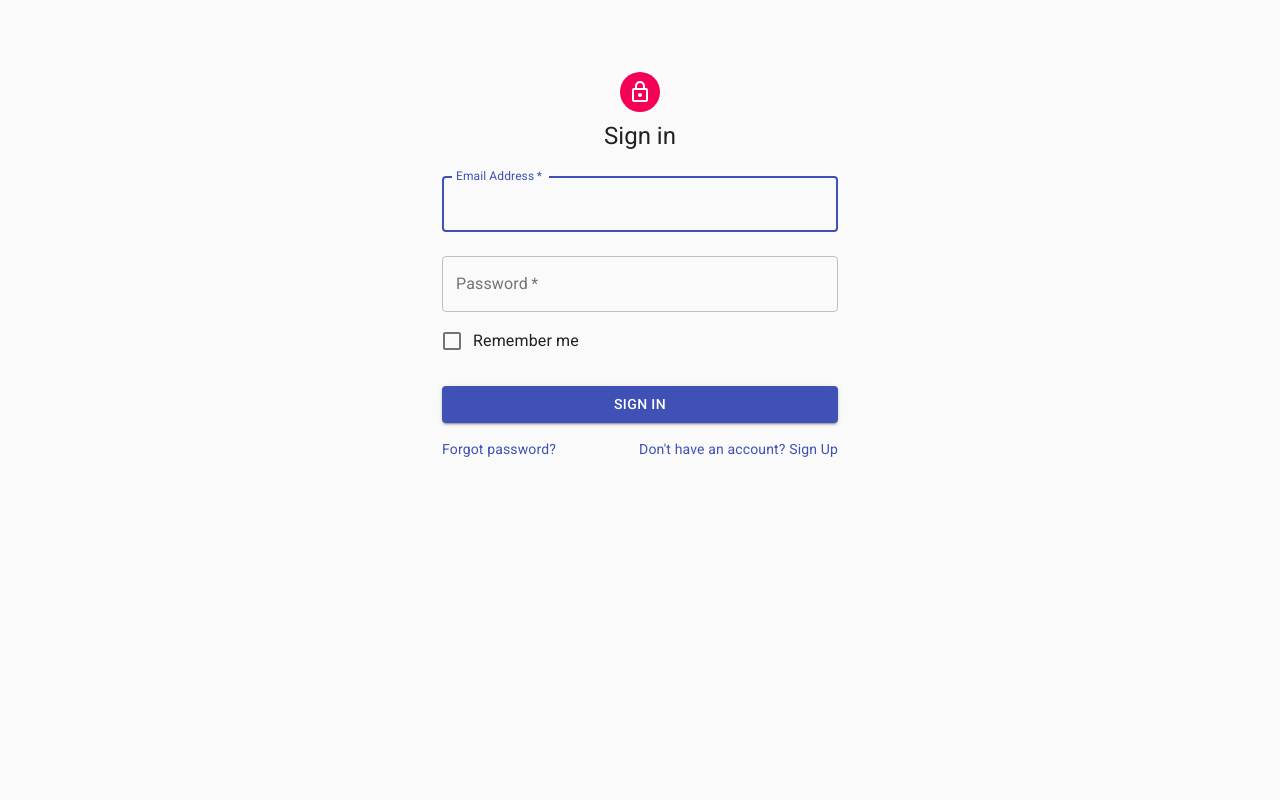
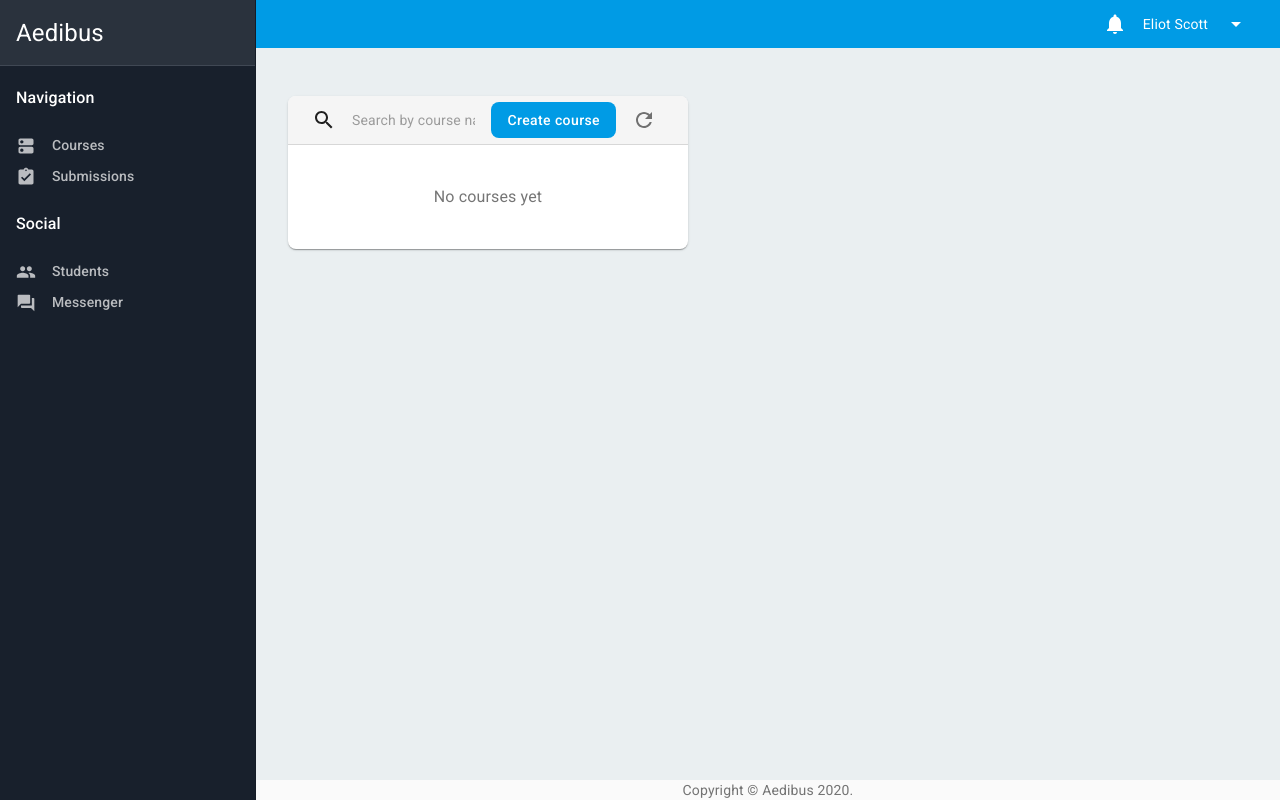
Before and after one commit to evscott/aedibus-web-client, a React (Create React App) app: page / in a window 1280 px wide. Built offline with nearby package versions, Linux system fonts and the light colour scheme; a web font is replaced by a local one.

Commit message:
Saving work

```diff
--- a/src/Components/Dashboard/Dashboard.js
+++ b/src/Components/Dashboard/Dashboard.js
@@ -5,9 +5,9 @@ import CssBaseline from '@material-ui/core/CssBaseline';
 import Hidden from '@material-ui/core/Hidden';
 import Typography from '@material-ui/core/Typography';
 import Link from '@material-ui/core/Link';
-import Navigator from './Navigator';
+import Sidebar from './Sidebar/Sidebar';
 import Content from './Content';
-import Header from './Header';
+import Header from './Header/Header';
 import Grid from "@material-ui/core/Grid";
 
 function Copyright() {
@@ -156,10 +156,6 @@ const styles = {
         padding: theme.spacing(6, 4),
         background: '#eaeff1',
     },
-    footer: {
-        padding: theme.spacing(2),
-        background: '#eaeff1',
-    },
 };
 
 function Dashboard(props) {
@@ -176,7 +172,7 @@ function Dashboard(props) {
                 <CssBaseline />
                 <nav className={classes.drawer}>
                     <Hidden smUp implementation="js">
-                        <Navigator
+                        <Sidebar
                             PaperProps={{ style: { width: drawerWidth } }}
                             variant="temporary"
                             open={mobileOpen}
@@ -184,21 +180,19 @@ function Dashboard(props) {
                         />
                     </Hidden>
                     <Hidden xsDown implementation="css">
-                        <Navigator PaperProps={{ style: { width: drawerWidth } }} />
+                        <Sidebar PaperProps={{ style: { width: drawerWidth } }} />
                     </Hidden>
                 </nav>
                 <div className={classes.app}>
                     <Header onDrawerToggle={handleDrawerToggle} />
                     <main className={classes.main}>
-                        <Grid containe>
+                        <Grid container>
                             <Grid item lg={5} md={12} xs={12}>
                                 <Content />
                             </Grid>
                         </Grid>
                     </main>
-                    <footer className={classes.footer}>
-                        <Copyright />
-                    </footer>
+                    <Copyright/>
                 </div>
             </div>
         </ThemeProvider>
--- a/src/Components/Dashboard/Header.js
+++ /dev/null
@@ -1,96 +0,0 @@
-import React from 'react';
-import PropTypes from 'prop-types';
-import AppBar from '@material-ui/core/AppBar';
-import Grid from '@material-ui/core/Grid';
-import IconButton from '@material-ui/core/IconButton';
-import NotificationsIcon from '@material-ui/icons/Notifications';
-import Toolbar from '@material-ui/core/Toolbar';
-import Tooltip from '@material-ui/core/Tooltip';
-import ArrowDropDownIcon from '@material-ui/icons/ArrowDropDown';
-import { withStyles } from '@material-ui/core/styles';
-import Menu from "@material-ui/core/Menu";
-import EmojiPeopleIcon from '@material-ui/icons/EmojiPeople';
-import MenuItem from "@material-ui/core/MenuItem";
-import AccountCircleIcon from '@material-ui/icons/AccountCircle';
-import SettingsIcon from '@material-ui/icons/Settings';
-
-const lightColor = 'rgba(255, 255, 255, 0.7)';
-
-const styles = theme => ({
-    secondaryBar: {
-        zIndex: 0,
-    },
-    menuButton: {
-        marginLeft: -theme.spacing(1),
-    },
-    iconButtonAvatar: {
-        padding: 4,
-    },
-    link: {
-        textDecoration: 'none',
-        color: lightColor,
-        '&:hover': {
-            color: theme.palette.common.white,
-        },
-    },
-    button: {
-        borderColor: lightColor,
-    },
-});
-
-function Header(props) {
-    const { classes } = props;
-    const [anchorEl, setAnchorEl] = React.useState(null);
-
-    const handleClick = event => {
-        setAnchorEl(event.currentTarget);
-    };
-
-    const handleClose = () => {
-        setAnchorEl(null);
-    };
-
-    return (
-        <React.Fragment>
-            <AppBar color="primary" position="sticky" elevation={0}>
-                <Toolbar>
-                    <Grid container spacing={1} alignItems="center">
-                        <Grid item xs />
-                        <Grid item>
-                            <Tooltip title="Alerts • No alerts">
-                                <IconButton color="inherit">
-                                    <NotificationsIcon />
-                                </IconButton>
-                            </Tooltip>
-                        </Grid>
-                        <Grid item >
-                            Eliot Scott
-                        </Grid>
-                        <Grid item>
-                            <IconButton color="inherit" className={classes.iconButtonAvatar} onClick={handleClick}>
-                                <ArrowDropDownIcon />
-                            </IconButton>
-                            <Menu
-                                id="simple-menu"
-                                anchorEl={anchorEl}
-                                keepMounted
-                                open={Boolean(anchorEl)}
-                                onClose={handleClose}
-                            >
-                                <MenuItem onClick={handleClose}><AccountCircleIcon/>Account</MenuItem>
-                                <MenuItem onClick={handleClose}><SettingsIcon/>Settings</MenuItem>
-                                <MenuItem onClick={handleClose}><EmojiPeopleIcon/>Logout</MenuItem>
-                            </Menu>
-                        </Grid>
-                    </Grid>
-                </Toolbar>
-            </AppBar>
-        </React.Fragment>
-    );
-}
-
-Header.propTypes = {
-    classes: PropTypes.object.isRequired,
-};
-
-export default withStyles(styles)(Header);
--- /dev/null
+++ b/src/Components/Dashboard/Header/Header.js
@@ -0,0 +1,39 @@
+import React from 'react';
+import AppBar from '@material-ui/core/AppBar';
+import Grid from '@material-ui/core/Grid';
+import Toolbar from '@material-ui/core/Toolbar';
+import NotificationsWidget from "./NotificationsWidget";
+import UserMenu from "./UserMenu";
+
+export default props => {
+    const [anchorEl, setAnchorEl] = React.useState(null);
+
+    const handleClick = event => {
+        setAnchorEl(event.currentTarget);
+    };
+
+    const handleClose = () => {
+        setAnchorEl(null);
+    };
+
+    return (
+        <React.Fragment>
+            <AppBar color="primary" position="sticky" elevation={0}>
+                <Toolbar>
+                    <Grid container spacing={1} alignItems="center">
+                        <Grid item xs />
+                        <Grid item>
+                            <NotificationsWidget/>
+                        </Grid>
+                        <Grid item >
+                            Eliot Scott
+                        </Grid>
+                        <Grid item>
+                            <UserMenu anchorEl={anchorEl} handleClick={handleClick} handleClose={handleClose}/>
+                        </Grid>
+                    </Grid>
+                </Toolbar>
+            </AppBar>
+        </React.Fragment>
+    );
+}
--- /dev/null
+++ b/src/Components/Dashboard/Header/NotificationsWidget.js
@@ -0,0 +1,14 @@
+import IconButton from "@material-ui/core/IconButton";
+import NotificationsIcon from "@material-ui/icons/Notifications";
+import Tooltip from "@material-ui/core/Tooltip";
+import React from "react";
+
+export default props => {
+    return (
+        <Tooltip title="Alerts • No alerts">
+            <IconButton color="inherit">
+                <NotificationsIcon />
+            </IconButton>
+        </Tooltip>
+    );
+}
--- /dev/null
+++ b/src/Components/Dashboard/Header/UserMenu.js
@@ -0,0 +1,37 @@
+import IconButton from "@material-ui/core/IconButton";
+import ArrowDropDownIcon from "@material-ui/icons/ArrowDropDown";
+import Menu from "@material-ui/core/Menu";
+import MenuItem from "@material-ui/core/MenuItem";
+import AccountCircleIcon from "@material-ui/icons/AccountCircle";
+import SettingsIcon from "@material-ui/icons/Settings";
+import EmojiPeopleIcon from "@material-ui/icons/EmojiPeople";
+import Grid from "@material-ui/core/Grid";
+import React from "react";
+
+const styles = theme => ({
+    iconButtonAvatar: {
+        padding: 4,
+    },
+});
+
+export default props => {
+    const {anchorEl, handleClick, handleClose} = props;
+    return (
+        <div>
+            <IconButton color="inherit" className={styles.iconButtonAvatar} onClick={handleClick}>
+                <ArrowDropDownIcon />
+            </IconButton>
+            <Menu
+                id="simple-menu"
+                anchorEl={anchorEl}
+                keepMounted
+                open={Boolean(anchorEl)}
+                onClose={handleClose}
+            >
+                <MenuItem onClick={handleClose}><AccountCircleIcon/>Account</MenuItem>
+                <MenuItem onClick={handleClose}><SettingsIcon/>Settings</MenuItem>
+                <MenuItem onClick={handleClose}><EmojiPeopleIcon/>Logout</MenuItem>
+            </Menu>
+        </div>
+    );
+}
--- a/src/Components/Dashboard/Navigator.js
+++ b/src/Components/Dashboard/Sidebar/Sidebar.js
@@ -10,7 +10,6 @@ import ListItemText from '@material-ui/core/ListItemText';
 import PeopleIcon from '@material-ui/icons/People';
 import DnsRoundedIcon from '@material-ui/icons/DnsRounded';
 import QuestionAnswerIcon from '@material-ui/icons/QuestionAnswer';
-import AccountBalance from '@material-ui/icons/AccountBalance';
 import AssignmentTurnedInIcon from '@material-ui/icons/AssignmentTurnedIn';
 
 
@@ -72,14 +71,13 @@ const styles = theme => ({
     },
 });
 
-function Navigator(props) {
+function Sidebar(props) {
     const { classes, ...other } = props;
 
     return (
         <Drawer variant="permanent" {...other}>
             <List disablePadding>
                 <ListItem className={clsx(classes.firebase, classes.item, classes.itemCategory)}>
-                    <AccountBalance/>
                     Aedibus
                 </ListItem>
                 {categories.map(({ id, children }) => (
@@ -116,8 +114,8 @@ function Navigator(props) {
     );
 }
 
-Navigator.propTypes = {
+Sidebar.propTypes = {
     classes: PropTypes.object.isRequired,
 };
 
-export default withStyles(styles)(Navigator);
+export default withStyles(styles)(Sidebar);
--- a/src/Components/Routes.js
+++ b/src/Components/Routes.js
@@ -1,7 +1,7 @@
 import React from 'react';
 import { Switch, Route } from "react-router-dom";
 import LandingPage from "./Authentication/LandingPage";
-import Paperbase from "./Dashboard/Dashboard";
+import Dashboard from "./Dashboard/Dashboard";
 
 // const AuthenticatedRoute = ({ component: Component, ...rest}) => {
 //     return <Route
@@ -12,7 +12,7 @@ import Paperbase from "./Dashboard/Dashboard";
 
 export default () => (
     <Switch>
-        <Route exact path={"/"} component={LandingPage}/>
-        <Route exact path={"/home"} component={Paperbase}/>
+        <Route exact path={"/"} component={Dashboard}/>
+        <Route exact path={"/home"} component={Dashboard}/>
     </Switch>
 );
```
Also changed, not shown: src/Components/Dashboard/Copyright.js (added, +28 -0 lines).
